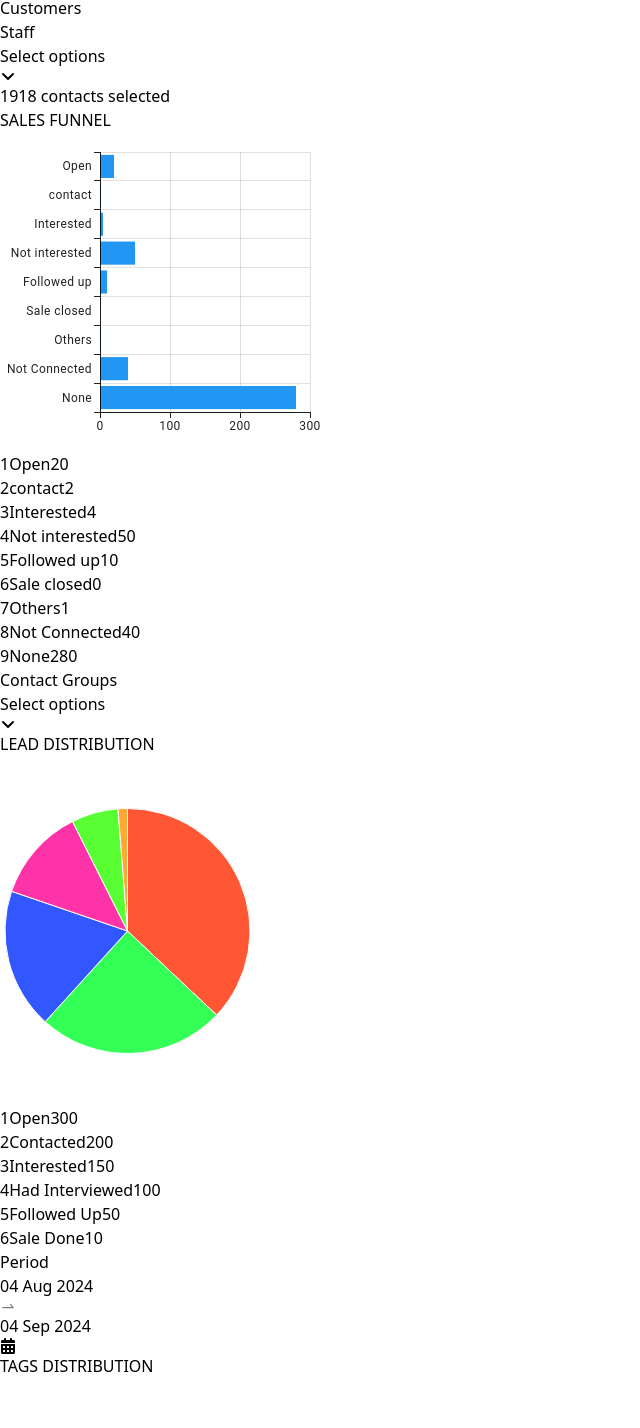
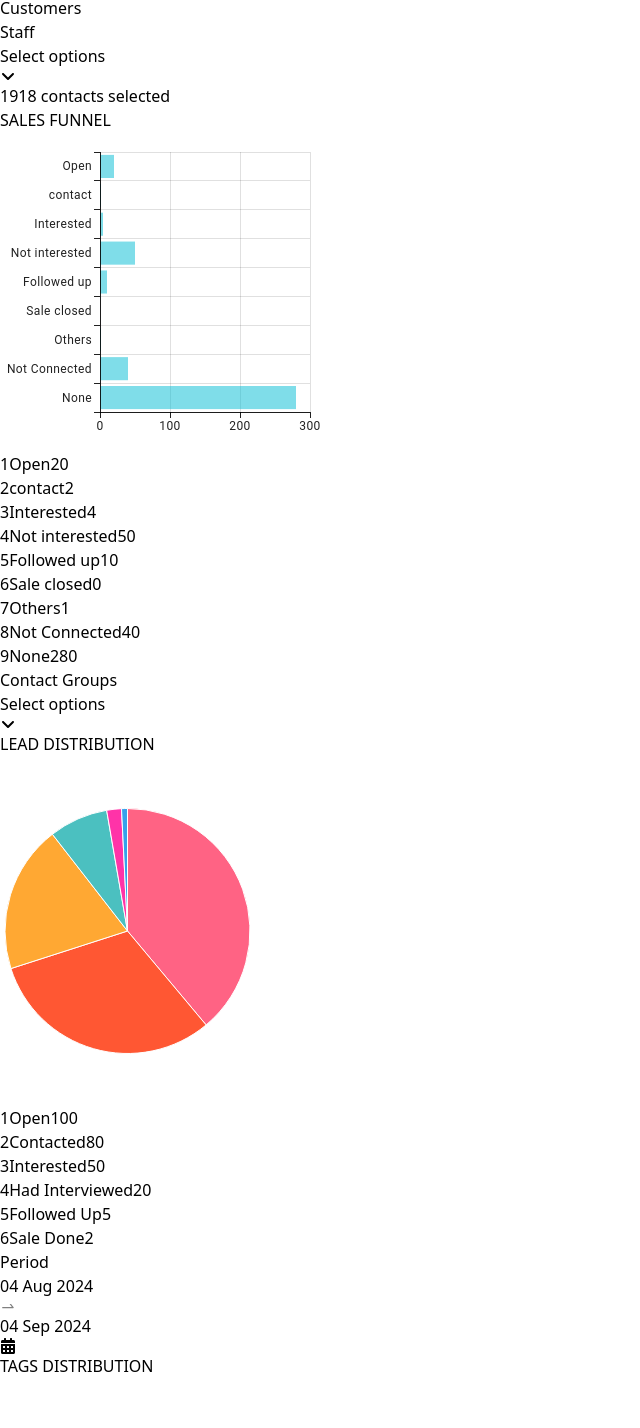
Before and after one commit to mdkalam-desuntech/SalesBook-web-app, a React (Vite) app: page / in a window 1280 px wide. Shown: the part 1014-2442 px from the top of the page, without its empty margins (0-640 px from the left). Built offline with nearby package versions, Linux system fonts and the light colour scheme.

Commit message:
reports screen done

```diff
--- a/src/components/Breadcrumbs.jsx
+++ b/src/components/Breadcrumbs.jsx
@@ -9,7 +9,7 @@ const Breadcrumbs = () => {
 
   return (
     <nav
-      className="flex border-b-[1px] border-gray-400 "
+      className="flex border-b-[1px] border-gray-300 "
       aria-label="Breadcrumb"
     >
       <ol className="inline-flex items-center space-x-1 md:space-x-3">
--- a/src/components/Header.jsx
+++ b/src/components/Header.jsx
@@ -8,7 +8,7 @@ const Header = ({ setIsShow }) => {
     <div className="flex justify-between items-center border-b border-gray-300 py-3 px-4 flex-wrap">
       <div className="flex justify-between items-center w-full sm:w-auto mb-2 sm:mb-0">
         <div className="flex items-center">
-          <IoLogoPlaystation className="mx-2" />
+          <IoLogoPlaystation className="mx-2" color="blue" />
           <h1 className="text-xl font-bold">Superfone</h1>
         </div>
         <div className="flex items-center ml-16">
--- a/src/components/PageBody/ChartWithLabels.jsx
+++ b/src/components/PageBody/ChartWithLabels.jsx
@@ -30,7 +30,7 @@ const ChartWithLabels = ({ title, data, colors, className = "" }) => {
               <span className="mr-2">{index + 1}</span>
               {item.id}
             </span>
-            <span>{item.value}</span>
+            <span className="flex items-center text-blue-700 underline">{item.value}</span>
           </div>
         ))}
       </div>
--- a/src/components/PageBody/ContactGroup.jsx
+++ b/src/components/PageBody/ContactGroup.jsx
@@ -4,20 +4,20 @@ import MultiSelectDropDown from "../layout/MultiSelectDropDown";
 const ContactGroup = () => {
   const [selectedOptions, setSelectedOptions] = useState([]);
   const data = [
-    { id: "Open", value: 300 },
-    { id: "Contacted", value: 200 },
-    { id: "Interested", value: 150 },
-    { id: "Had Interviewed", value: 100 },
-    { id: "Followed Up", value: 50 },
-    { id: "Sale Done", value: 10 },
+    { id: "Open", value: 100 },
+    { id: "Contacted", value: 80 },
+    { id: "Interested", value: 50 },
+    { id: "Had Interviewed", value: 20 },
+    { id: "Followed Up", value: 5 },
+    { id: "Sale Done", value: 2 },
   ];
   const colors = [
+    "#FF6384",
     "#FF5733",
-    "#33FF57",
-    "#3357FF",
+    "#FFA833",
+    "#4BC0C0",
     "#FF33A8",
-    "#57FF33",
-    "#FFA833",
+    "#36A2EB",
   ];
 
   const options = [
--- a/src/components/PageBody/FunnelChart.jsx
+++ b/src/components/PageBody/FunnelChart.jsx
@@ -34,7 +34,7 @@ export default function FunnelChart({ title }) {
               dataKey: "leadId",
               // label: "Lead ID",
               valueFormatter,
-              color: "#2196F3",
+              color: "rgba(0, 188, 212, 0.5)",
             },
           ]}
           layout="horizontal"
--- a/src/components/Sidebar.jsx
+++ b/src/components/Sidebar.jsx
@@ -47,7 +47,7 @@ const Sidebar = ({ isShow }) => {
       <div className="w-full">
         <Button
           type="submit"
-          className="w-full flex items-center relative bg-blue-700 border border-gray-500 rounded focus:ring-4 focus:ring-blue-300 font-sm text-sm px-2 py-1.5 text-center text-white text-xs dark:shadow-sm dark:shadow-blue-800/80"
+          className="w-full flex items-center justify-center relative bg-blue-700 border border-gray-500 rounded focus:ring-4 focus:ring-blue-300 font-sm text-sm px-2 py-1.5 text-center text-white text-xs dark:shadow-sm dark:shadow-blue-800/80"
         >
           <BsYoutube size={isShow ? 14 : 20} className="mx-1" />
           <span className="block truncate">Watch tutorial</span>
--- a/src/components/layout/MultiSelectDropDown.jsx
+++ b/src/components/layout/MultiSelectDropDown.jsx
@@ -19,11 +19,11 @@ function MultiSelectDropDown({
                   <span className=" w-24  ">
                     {selectedOptions.length > 0 ? (
                       <>
-                        <span className=" mr-4 bg-gray-200 py-1.5 text-sm px-3 rounded	">
+                        <span className=" mr-4 bg-gray-100 py-1.5 text-sm px-3 rounded	">
                           {selectedOptions[0].name}
                         </span>
                         {selectedOptions.length > 1 && (
-                          <span className=" mr-4 bg-gray-200 py-1.5 text-sm px-3 rounded">
+                          <span className=" mr-4 bg-gray-100 py-1.5 text-sm px-3 rounded">
                             + {selectedOptions.length}
                             {" ..."}
                           </span>
```
